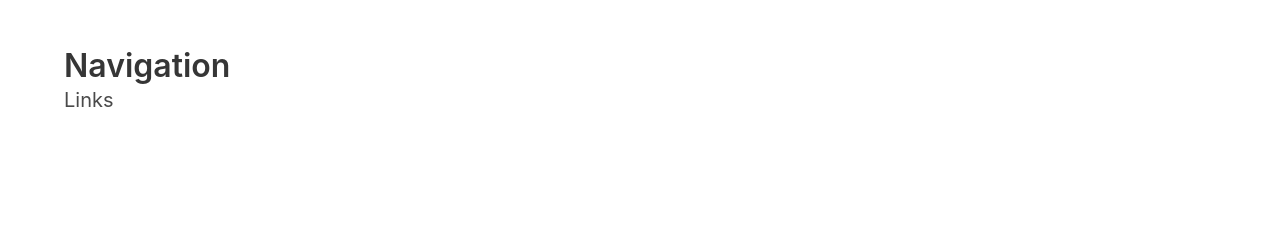
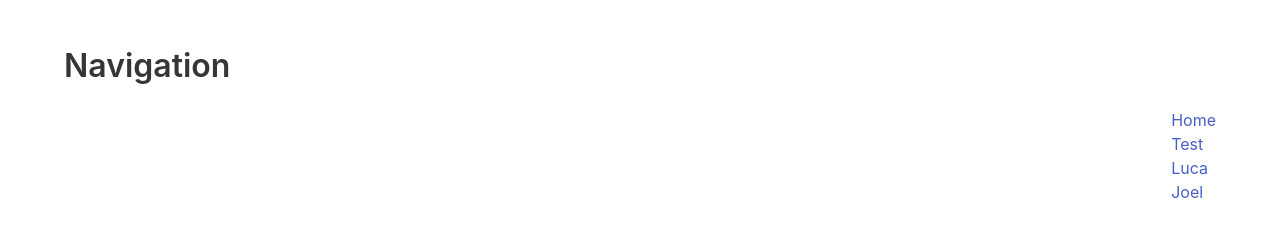
Before and after one commit to lucahuber/portfolio, a plain HTML site: page index.html in a window 1280 px wide. Drawn offline with nearby package versions, Linux system fonts and the light colour scheme.

Commit message:
first take on nav. Customer css

```diff
--- /dev/null
+++ b/css/style.css
@@ -0,0 +1,4 @@
+#navigation-items {
+  float: right;
+  list-style: none;
+}
--- a/index.html
+++ b/index.html
@@ -7,6 +7,7 @@
   </title>
   <link rel="stylesheet" href="https://cdnjs.cloudflare.com/ajax/libs/bulma/0.3.1/css/bulma.min.css">
   <link rel="stylesheet" href="https://maxcdn.bootstrapcdn.com/font-awesome/4.6.3/css/font-awesome.min.css">
+  <link rel="stylesheet" href="css/style.css">
 </head>
 <body>
   <!-- Navigarion -->
@@ -14,7 +15,13 @@
     <div class="hero-body">
       <div class="container">
         <h1 class="title">Navigation</h1>
-        <h2 class="subtitle">Links</h2>
+        <ul id="navigation-items">
+          <!-- Nav elements -->
+          <li><a href="#">Home</a></li>
+          <li><a href="#">Test</a></li>
+          <li><a href="#">Luca</a></li>
+          <li><a href="#">Joel</a></li>
+        </ul>
       </div>
     </div>
   </section>
```
